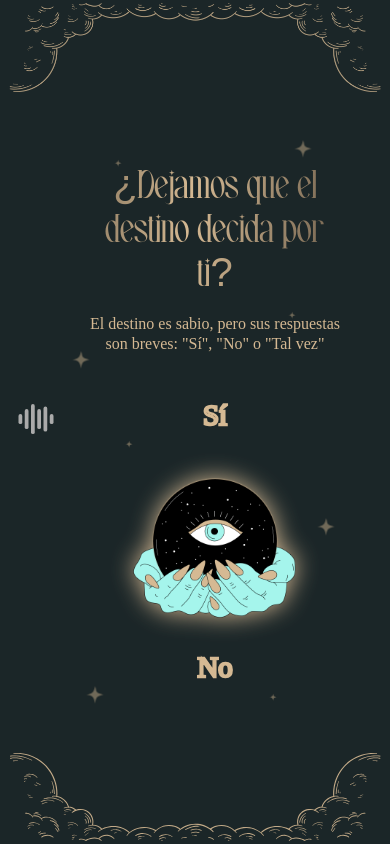
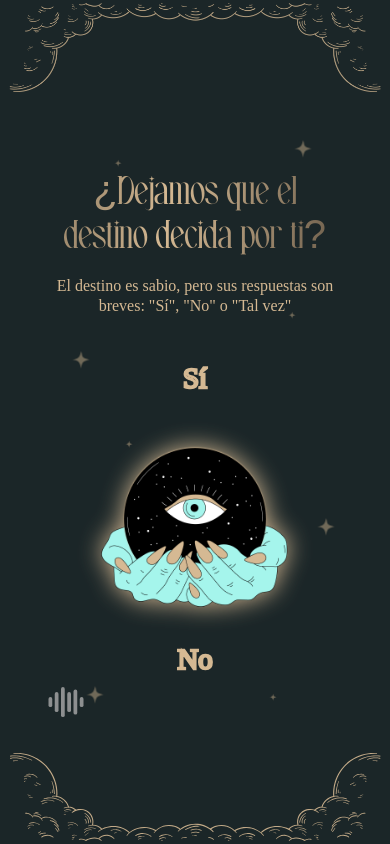
Before and after one commit to JessCardenas/oraculov1, a React (Vite) app: page / in a window 390 px wide. Built offline with nearby package versions, Linux system fonts and the light colour scheme.

Commit message:
update icono musica

```diff
--- a/src/App.css
+++ b/src/App.css
@@ -15,6 +15,19 @@
   color: #d5b993;
 }
 
+.music {
+  position: absolute;
+  left: 30px;
+  transition: transform 0.3s ease, opacity 0.3s ease;
+  opacity: 0.8;
+  padding: 1rem;
+}
+
+.music:hover {
+  transform: scale(1.1);
+  opacity: 1;
+}
+
 @media (max-width: 768px) {
   html,
   body {
@@ -28,6 +41,9 @@
     height: 100dvh;
     overflow-y: hidden;
   }
+  .music {
+    bottom: 100px;
+  }
 
   .creditos {
     display: none;
```
